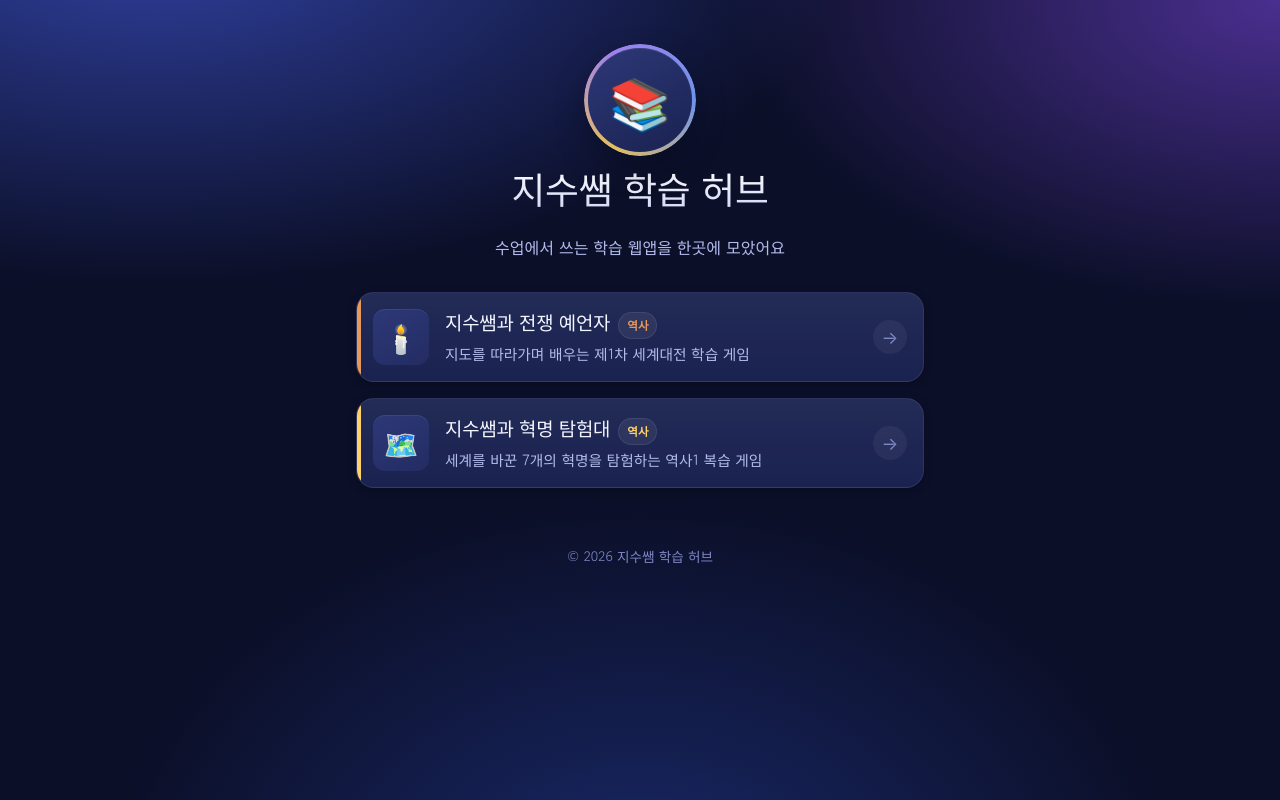
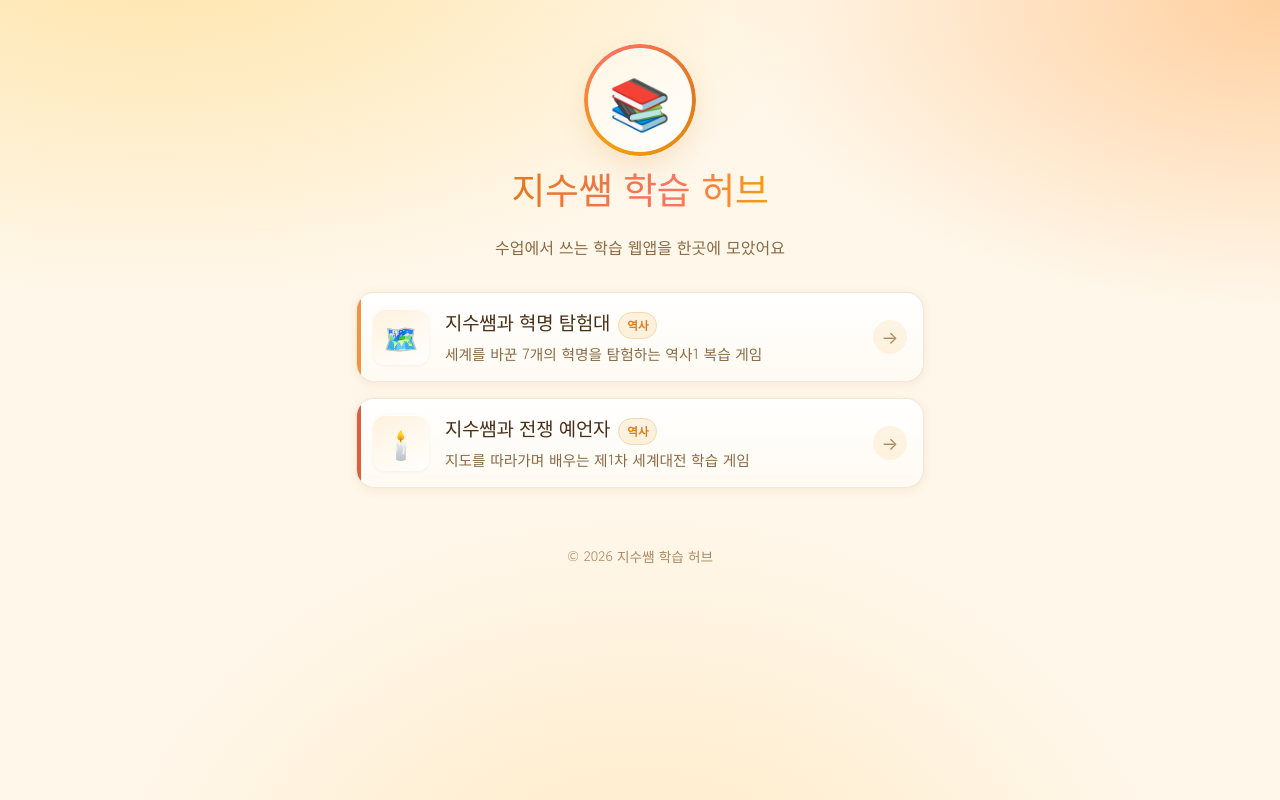
Before and after one commit to sue-teacher/rinkpage, a React (Vite) app: page / in a window 1280 px wide. Built offline with nearby package versions, Linux system fonts and the light colour scheme.

Commit message:
링크 순서 변경 + 밝은 햇살 라이트 테마로 색감 변경

```diff
--- a/index.html
+++ b/index.html
@@ -4,7 +4,7 @@
     <meta charset="UTF-8" />
     <link rel="icon" type="image/svg+xml" href="/favicon.svg" />
     <meta name="viewport" content="width=device-width, initial-scale=1.0" />
-    <meta name="theme-color" content="#0d1230" />
+    <meta name="theme-color" content="#fff7ea" />
     <meta name="description" content="지수쌤의 학습 웹앱을 한곳에 모은 링크 허브" />
     <title>지수쌤 학습 허브 | 모든 학습 웹앱 모음</title>
   </head>
--- a/src/data/links.js
+++ b/src/data/links.js
@@ -23,23 +23,23 @@ export const profile = {
 
 export const links = [
   {
+    id: 'revolution',
+    title: '지수쌤과 혁명 탐험대',
+    description: '세계를 바꾼 7개의 혁명을 탐험하는 역사1 복습 게임',
+    url: 'https://revolutions-omega.vercel.app/',
+    emoji: '🗺️',
+    tag: '역사',
+    accent: '#f5933a',
+    status: 'live',
+  },
+  {
     id: 'ww1',
     title: '지수쌤과 전쟁 예언자',
     description: '지도를 따라가며 배우는 제1차 세계대전 학습 게임',
     url: 'https://world-war-prophet.vercel.app/',
     emoji: '🕯️',
     tag: '역사',
-    accent: '#e8995a',
-    status: 'live',
-  },
-  {
-    id: 'revolution',
-    title: '지수쌤과 혁명 탐험대',
-    description: '세계를 바꾼 7개의 혁명을 탐험하는 역사1 복습 게임',
-    url: 'https://revolutions-omega.vercel.app/',
-    emoji: '🗺️',
-    tag: '역사',
-    accent: '#ffd166',
+    accent: '#e05d3a',
     status: 'live',
   },
 
--- a/src/styles/global.css
+++ b/src/styles/global.css
@@ -1,35 +1,34 @@
 /* ============================================================
    지수쌤 학습 허브 — 디자인 시스템
    ui-ux-pro-max 방법론 적용
-   스타일: "Soft Depth" — 깊이감 있는 다크 테마 + 금색 포인트
-   (kiro2 혁명 탐험대와 톤 일관성 유지)
+   스타일: "Sunny Warmth" — 밝은 햇살 라이트 테마 + 선셋 포인트
    ============================================================ */
 @import url('https://fonts.googleapis.com/css2?family=Gowun+Dodum&family=Jua&display=swap');
 
 :root {
   /* ── 배경 & 표면(명도 단계로 깊이 표현) ── */
-  --bg: #0b0f28;
-  --bg-soft: #141a40;
-  --surface-1: #1a2250;
-  --surface-2: #232c62;
-  --surface-3: #2d3878;
-  --border: #39448a;
-  --border-soft: rgba(255, 255, 255, 0.08);
+  --bg: #fff7ea;
+  --bg-soft: #fff0da;
+  --surface-1: #ffffff;
+  --surface-2: #fffaf1;
+  --surface-3: #fff2dd;
+  --border: #f3d9ad;
+  --border-soft: rgba(120, 72, 20, 0.12);
 
-  /* ── 텍스트 ── */
-  --text: #f3f6ff;
-  --text-dim: #b2bbec;
-  --text-faint: #7d87c4;
+  /* ── 텍스트 (따뜻한 브라운 계열, 대비 확보) ── */
+  --text: #4a2f16;        /* 본문 (크림 배경 위 대비 ≥ 9:1) */
+  --text-dim: #8a6a44;    /* 보조 (대비 ≥ 4.5:1) */
+  --text-faint: #a98a63;
 
-  /* ── 역할색 ── */
-  --accent: #ffd166;
-  --accent-deep: #f4b740;
-  --accent-glow: rgba(255, 209, 102, 0.35);
-  --good: #4ade9f;
-  --bad: #ff6b6b;
-  --info: #7aa2ff;
-  --violet: #b08dff;
-  --ink: #11162e;
+  /* ── 역할색 (햇살/선셋) ── */
+  --accent: #f59e0b;      /* 선셋 골드 */
+  --accent-deep: #e07b1a; /* 진한 주황 */
+  --accent-glow: rgba(245, 158, 11, 0.3);
+  --good: #22a06b;
+  --bad: #e4572e;
+  --info: #ef8f3b;
+  --coral: #f97362;
+  --ink: #3a2410;         /* 밝은 버튼 위 글자색 */
 
   /* ── 간격 스케일(4px 기반) ── */
   --space-1: 4px;
@@ -46,10 +45,10 @@
   --radius-lg: 24px;
   --radius-pill: 999px;
 
-  /* ── 그림자(엘리베이션) ── */
-  --shadow-1: 0 2px 10px rgba(0, 0, 0, 0.22);
-  --shadow: 0 12px 30px rgba(4, 7, 22, 0.5);
-  --shadow-2: 0 22px 50px rgba(4, 7, 22, 0.6);
+  /* ── 그림자(엘리베이션, 따뜻한 톤) ── */
+  --shadow-1: 0 2px 10px rgba(197, 120, 32, 0.12);
+  --shadow: 0 12px 30px rgba(197, 120, 32, 0.18);
+  --shadow-2: 0 22px 50px rgba(197, 120, 32, 0.22);
   --ring: 0 0 0 3px var(--accent-glow);
 
   --font-title: 'Jua', 'Pretendard', 'Gowun Dodum', sans-serif;
@@ -66,9 +65,9 @@ html, body, #root {
 
 body {
   background:
-    radial-gradient(1200px 600px at 12% -8%, #30409f 0%, rgba(48, 64, 159, 0) 58%),
-    radial-gradient(1000px 560px at 100% 0%, #4a2f8f 0%, rgba(74, 47, 143, 0) 55%),
-    radial-gradient(900px 700px at 50% 115%, #1a2a6b 0%, rgba(26, 42, 107, 0) 60%),
+    radial-gradient(1200px 620px at 12% -8%, #ffe4a8 0%, rgba(255, 228, 168, 0) 58%),
+    radial-gradient(1000px 560px at 100% 0%, #ffd0a0 0%, rgba(255, 208, 160, 0) 55%),
+    radial-gradient(900px 720px at 50% 118%, #ffe9c2 0%, rgba(255, 233, 194, 0) 60%),
     var(--bg);
   background-attachment: fixed;
   color: var(--text);
@@ -95,8 +94,8 @@ a { color: inherit; text-decoration: none; }
   position: absolute;
   left: -9999px;
   top: 0;
-  background: var(--accent);
-  color: var(--ink);
+  background: var(--accent-deep);
+  color: #fff;
   padding: var(--space-2) var(--space-4);
   border-radius: var(--radius-sm);
   z-index: 10;
@@ -133,28 +132,27 @@ a { color: inherit; text-decoration: none; }
   place-items: center;
   font-size: 50px;
   border-radius: 50%;
-  background: linear-gradient(150deg, var(--surface-3), var(--surface-1));
-  box-shadow: var(--shadow), inset 0 1px 0 rgba(255, 255, 255, 0.08);
+  background: linear-gradient(150deg, #fff6e4, #ffffff);
+  box-shadow: var(--shadow), inset 0 1px 0 rgba(255, 255, 255, 0.9);
   animation: avatar-pop 0.6s cubic-bezier(0.22, 1, 0.36, 1) both;
 }
-/* 아바타 둘레의 그라데이션 링 */
+/* 아바타 둘레의 햇살 그라데이션 링 */
 .hub-avatar::before {
   content: '';
   position: absolute;
   inset: -4px;
   border-radius: 50%;
   padding: 4px;
-  background: conic-gradient(from 210deg, var(--accent), var(--violet), var(--info), var(--accent));
+  background: conic-gradient(from 210deg, var(--accent), var(--coral), var(--accent-deep), var(--accent));
   -webkit-mask: linear-gradient(#000 0 0) content-box, linear-gradient(#000 0 0);
   -webkit-mask-composite: xor;
   mask-composite: exclude;
-  opacity: 0.9;
 }
 
 .hub-title {
   margin: 0;
   font-size: clamp(1.75rem, 6vw, 2.3rem);
-  background: linear-gradient(180deg, #ffffff 0%, var(--text-dim) 140%);
+  background: linear-gradient(100deg, var(--accent-deep) 0%, var(--coral) 60%, var(--accent) 100%);
   -webkit-background-clip: text;
   background-clip: text;
   -webkit-text-fill-color: transparent;
@@ -187,11 +185,11 @@ a { color: inherit; text-decoration: none; }
   cursor: pointer;
   transition: transform 0.14s ease, background 0.14s ease, color 0.14s ease, box-shadow 0.14s ease;
 }
-.filter-chip:hover { transform: translateY(-1px); background: var(--surface-2); color: var(--text); }
+.filter-chip:hover { transform: translateY(-1px); background: var(--surface-3); color: var(--text); }
 .filter-chip[aria-pressed='true'] {
   background: linear-gradient(180deg, var(--accent), var(--accent-deep));
   border-color: var(--accent-deep);
-  color: var(--ink);
+  color: #fff;
   font-weight: 700;
   box-shadow: 0 6px 18px var(--accent-glow);
 }
@@ -225,7 +223,7 @@ a { color: inherit; text-decoration: none; }
   width: 100%;
   padding: var(--space-4);
   background:
-    linear-gradient(180deg, rgba(255, 255, 255, 0.04), rgba(255, 255, 255, 0)) ,
+    linear-gradient(180deg, rgba(255, 255, 255, 0.6), rgba(255, 250, 241, 0.9)),
     var(--surface-1);
   border: 1px solid var(--border-soft);
   border-radius: var(--radius);
@@ -243,7 +241,7 @@ a { color: inherit; text-decoration: none; }
   width: 4px;
   background: var(--card-accent, var(--accent));
 }
-/* 호버 시 번지는 광택 */
+/* 호버 시 번지는 햇살 */
 .link-card::after {
   content: '';
   position: absolute;
@@ -258,11 +256,11 @@ a { color: inherit; text-decoration: none; }
   box-shadow: var(--shadow);
   border-color: var(--border);
 }
-.link-card:hover::after { opacity: 0.12; }
+.link-card:hover::after { opacity: 0.14; }
 .link-card:active { transform: translateY(-1px); }
 
 .link-card.is-soon {
-  opacity: 0.68;
+  opacity: 0.65;
   cursor: not-allowed;
 }
 .link-card.is-soon:hover { transform: none; box-shadow: var(--shadow-1); }
@@ -276,8 +274,8 @@ a { color: inherit; text-decoration: none; }
   place-items: center;
   font-size: 28px;
   border-radius: var(--radius-sm);
-  background: linear-gradient(150deg, var(--surface-3), var(--surface-2));
-  box-shadow: inset 0 1px 0 rgba(255, 255, 255, 0.07);
+  background: linear-gradient(150deg, var(--surface-3), #fff);
+  box-shadow: inset 0 1px 0 rgba(255, 255, 255, 0.9), 0 1px 3px rgba(197, 120, 32, 0.1);
 }
 
 .link-body {
@@ -299,6 +297,7 @@ a { color: inherit; text-decoration: none; }
   margin: 0;
   font-size: 1.18rem;
   font-family: var(--font-title);
+  color: var(--text);
 }
 
 .link-desc {
@@ -311,9 +310,9 @@ a { color: inherit; text-decoration: none; }
 .link-tag {
   font-size: 0.72rem;
   font-weight: 700;
-  color: var(--card-accent, var(--accent));
-  background: rgba(255, 255, 255, 0.07);
-  border: 1px solid var(--border-soft);
+  color: var(--accent-deep);
+  background: rgba(245, 158, 11, 0.12);
+  border: 1px solid var(--border);
   border-radius: var(--radius-pill);
   padding: 3px var(--space-2);
 }
@@ -321,7 +320,7 @@ a { color: inherit; text-decoration: none; }
 .link-badge-soon {
   font-size: 0.72rem;
   font-weight: 700;
-  color: var(--ink);
+  color: #fff;
   background: var(--text-faint);
   border-radius: var(--radius-pill);
   padding: 3px var(--space-2);
@@ -335,13 +334,13 @@ a { color: inherit; text-decoration: none; }
   height: 34px;
   border-radius: 50%;
   color: var(--text-faint);
-  background: rgba(255, 255, 255, 0.05);
+  background: rgba(245, 158, 11, 0.1);
   font-size: 1.1rem;
   transition: transform 0.16s ease, color 0.16s ease, background 0.16s ease;
 }
 .link-card:hover .link-arrow {
   transform: translateX(3px);
-  color: var(--ink);
+  color: #fff;
   background: var(--card-accent, var(--accent));
 }
 
```
Also changed, not shown: public/favicon.svg.
